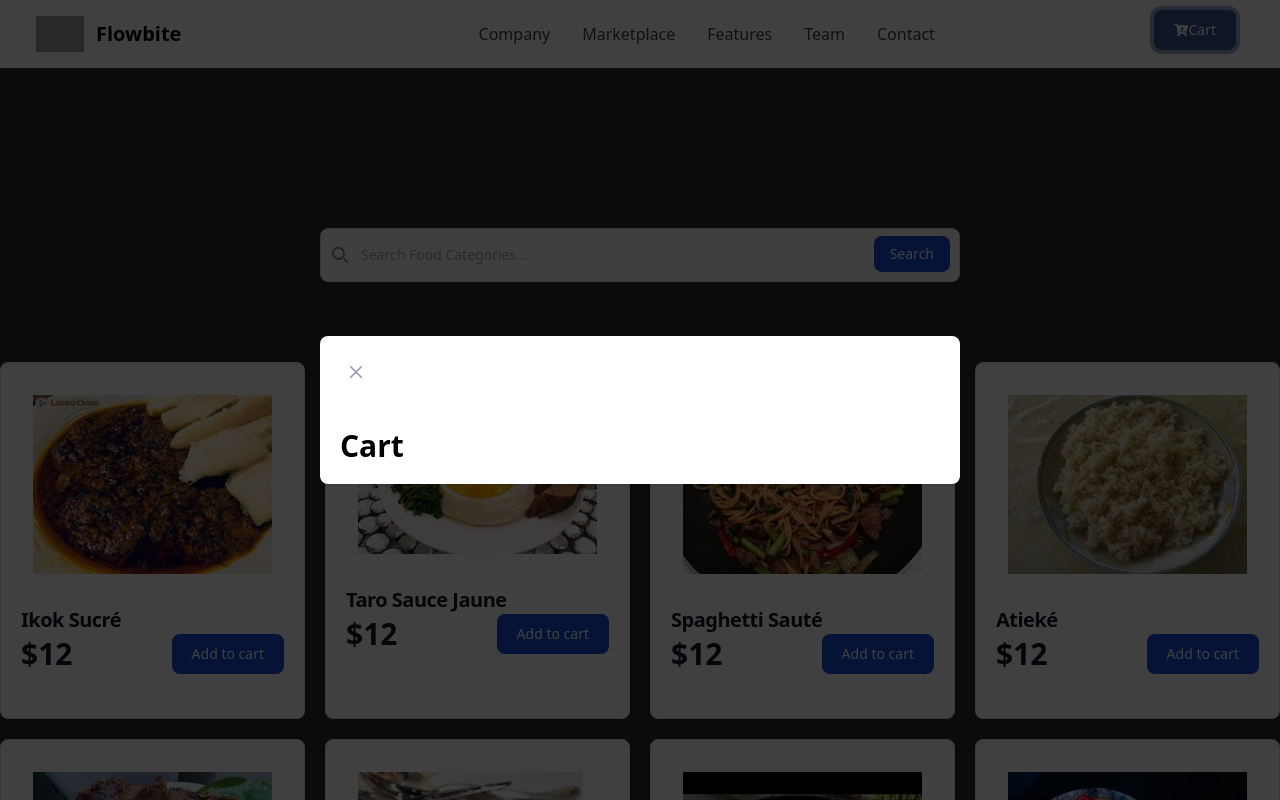
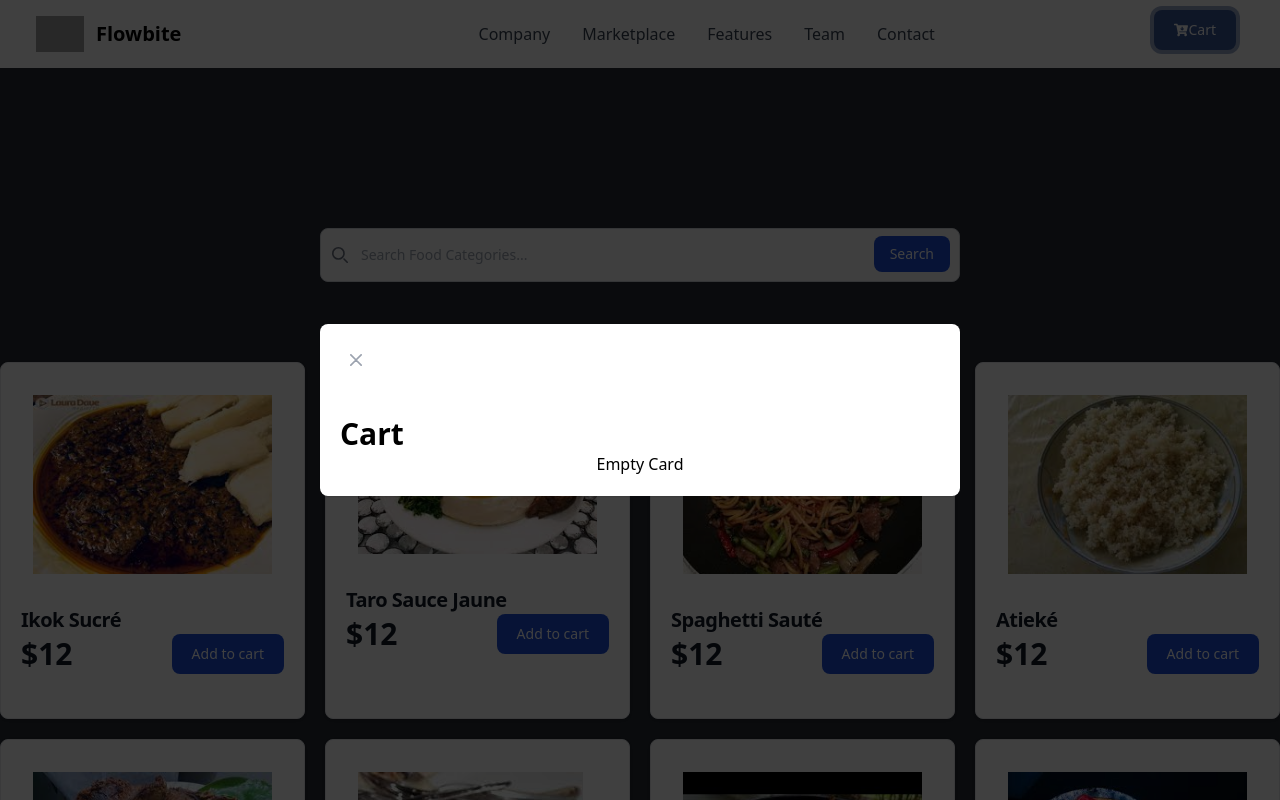
Before and after one commit to Level237/food-app-react, a React (Create React App) app: page / in a window 1280 px wide. Both pictures are taken after a click on the button "Cart". Shown: the top 800 px of the page. Built offline with nearby package versions, Linux system fonts and the light colour scheme; grey boxes are pictures that could not be loaded.

Commit message:
some update

```diff
--- a/src/components/Cart/Cart.jsx
+++ b/src/components/Cart/Cart.jsx
@@ -35,7 +35,7 @@ const Cart=()=>{
     </div>
             </div>
         })}
-
+        {fdCtx.cart.length===0 && <p className="text-center">Empty Card</p>}
             </section>
 
         </Card>
```
